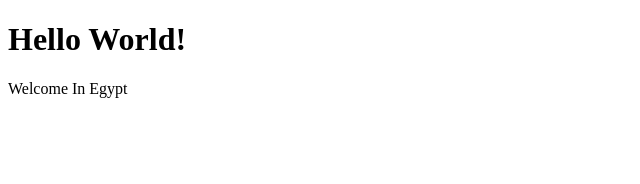
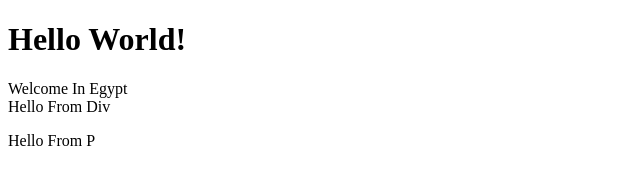
Before and after one commit to moelshenawy/Landing-Page-Project, a plain HTML site: page page.html in a window 1280 px wide. Shown: the whole page, without its empty margins (0-640 px from the left). Drawn offline with Linux system fonts and the light colour scheme.

Commit message:
ADD Main Line

```diff
--- a/page.html
+++ b/page.html
@@ -9,5 +9,7 @@
   <body>
     <h1>Hello World!</h1>
     <span>Welcome In Egypt</span>
+    <div>Hello From Div</div>
+    <p>Hello From P</p>
   </body>
 </html>
```
